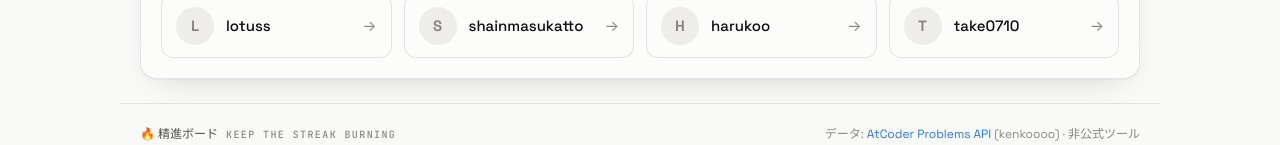
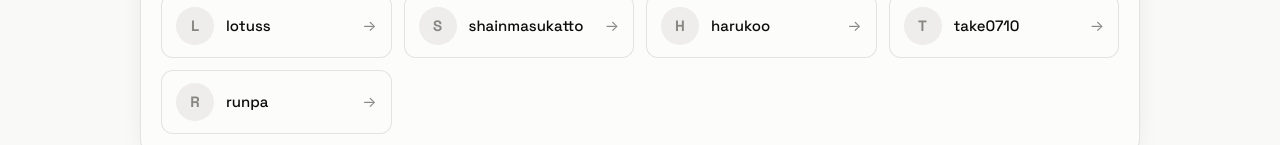
Before and after one commit to R1kU169/shojin-dashboard, a React (Vite) app: page / in a window 1280 px wide. Shown: the part 807-952 px from the top of the page. Built offline with nearby package versions, Linux system fonts and the light colour scheme; no server answers.

Commit message:
部員名簿にrunpaを追加
Co-Authored-By: Claude Opus 4.8 <noreply@anthropic.com>

```diff
--- a/src/data/members.ts
+++ b/src/data/members.ts
@@ -19,4 +19,5 @@ export const MEMBERS: Member[] = [
   { id: "shainmasukatto", name: "shainmasukatto" },
   { id: "harukoo", name: "harukoo" },
   { id: "take0710", name: "take0710" },
+  { id: "runpa", name: "runpa" },
 ];
```
